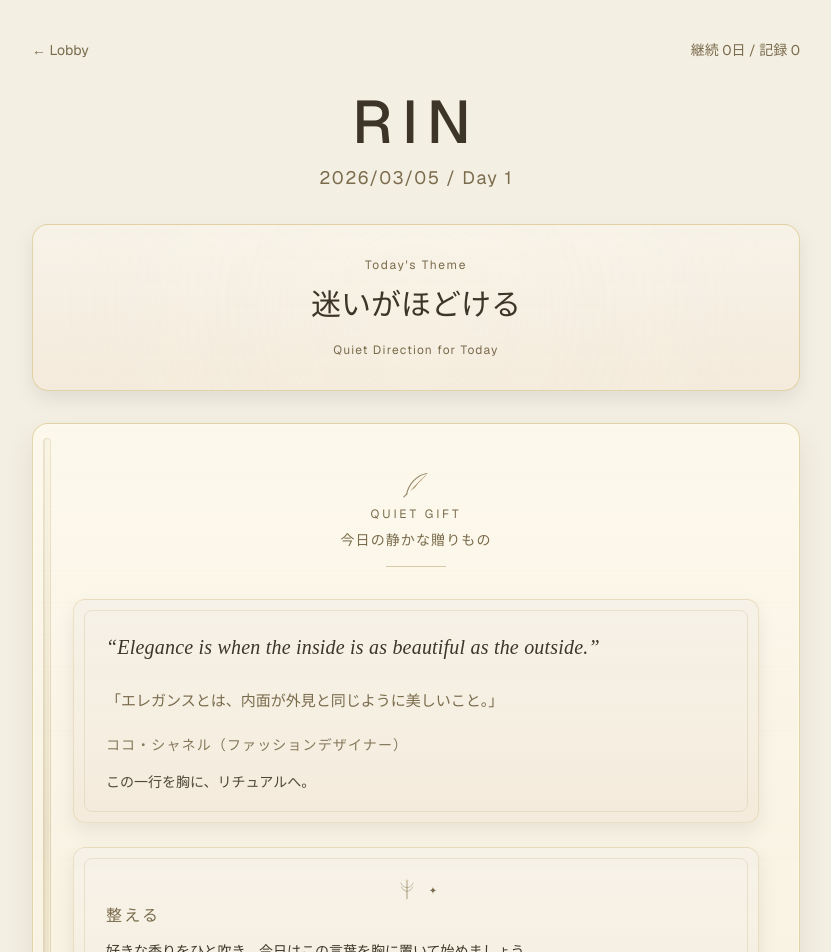
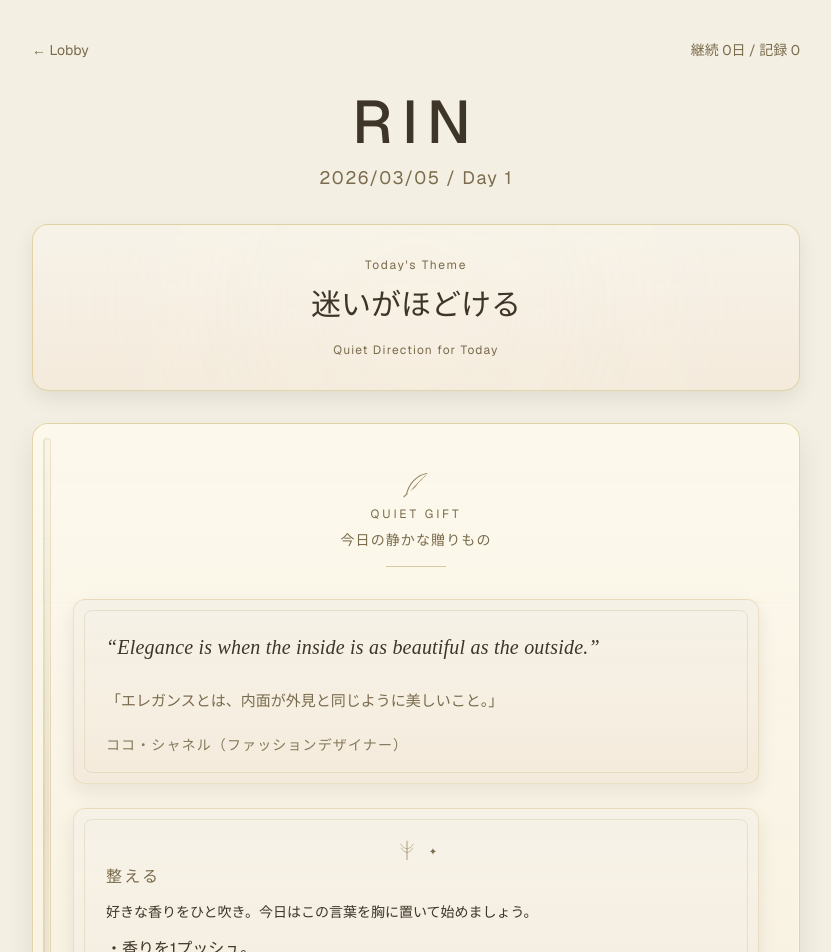
Before and after one commit to naturalpeopleinfo-blip/rin, a Next.js app: page /ritual in a window 1280 px wide. Shown: the top 952 px of the page, without its empty margins (224-1055 px from the left). Built offline with nearby package versions, Linux system fonts and the light colour scheme.

Commit message:
Fix missing dependency + build

```diff
--- /dev/null
+++ b/app/components/HourglassProgress.tsx
@@ -0,0 +1,42 @@
+"use client";
+
+type HourglassProgressProps = {
+  progress: number;
+  size?: number;
+};
+
+function clamp(value: number, min: number, max: number): number {
+  return Math.min(max, Math.max(min, value));
+}
+
+export default function HourglassProgress({ progress, size = 132 }: HourglassProgressProps) {
+  const ratio = clamp(progress, 0, 1);
+  const percent = Math.round(ratio * 100);
+  const height = Math.max(96, size);
+  const width = Math.round(height * 0.36);
+
+  return (
+    <div
+      role="progressbar"
+      aria-label="Progress"
+      aria-valuemin={0}
+      aria-valuemax={100}
+      aria-valuenow={percent}
+      className="rin-hourglass-progress"
+    >
+      <span className="sr-only">{percent}%</span>
+      <div
+        className="rin-hourglass-progress-capsule"
+        style={{ width: `${width}px`, height: `${height}px` }}
+      >
+        <div className="rin-hourglass-progress-track">
+          <div className="rin-hourglass-progress-fill" style={{ height: `${ratio * 100}%` }}>
+            <span aria-hidden className="rin-hourglass-progress-noise" />
+            <span aria-hidden className="rin-hourglass-progress-shimmer" />
+          </div>
+        </div>
+        <span aria-hidden className="rin-hourglass-progress-highlight" />
+      </div>
+    </div>
+  );
+}
--- a/app/globals.css
+++ b/app/globals.css
@@ -574,31 +574,180 @@ body {
   animation: rin-hourglass-flow 3.2s ease-in-out infinite;
 }
 
+@keyframes rin-hourglass-fill-float {
+  0% {
+    transform: translateY(0);
+  }
+  50% {
+    transform: translateY(-1px);
+  }
+  100% {
+    transform: translateY(0);
+  }
+}
+
+@keyframes rin-hourglass-fill-shimmer {
+  0% {
+    transform: translateX(-115%);
+    opacity: 0;
+  }
+  22% {
+    opacity: 0.22;
+  }
+  60% {
+    opacity: 0.08;
+  }
+  100% {
+    transform: translateX(150%);
+    opacity: 0;
+  }
+}
+
+@keyframes rin-hourglass-noise-drift {
+  0% {
+    background-position: 0 0, 1px 2px;
+  }
+  50% {
+    background-position: 2px 1px, -1px 3px;
+  }
+  100% {
+    background-position: 3px 2px, 0 4px;
+  }
+}
+
+@keyframes rin-hourglass-fill-breathe {
+  0% {
+    opacity: 0.96;
+    filter: brightness(0.99);
+  }
+  50% {
+    opacity: 1;
+    filter: brightness(1);
+  }
+  100% {
+    opacity: 0.97;
+    filter: brightness(0.995);
+  }
+}
+
+.rin-hourglass-progress {
+  display: inline-flex;
+  justify-content: center;
+}
+
+.rin-hourglass-progress-capsule {
+  position: relative;
+  overflow: hidden;
+  border-radius: 999px;
+  border: 1px solid rgba(206, 179, 118, 0.54);
+  background:
+    linear-gradient(180deg, rgba(255, 253, 246, 0.82) 0%, rgba(247, 240, 221, 0.78) 100%);
+  box-shadow:
+    inset 0 0 0 1px rgba(255, 251, 238, 0.52),
+    0 9px 18px rgba(61, 53, 39, 0.1);
+}
+
+.rin-hourglass-progress-track {
+  position: absolute;
+  inset: 6px;
+  overflow: hidden;
+  border-radius: inherit;
+  background:
+    linear-gradient(180deg, rgba(255, 252, 245, 0.56) 0%, rgba(255, 248, 231, 0.2) 100%);
+}
+
+.rin-hourglass-progress-fill {
+  position: absolute;
+  right: 0;
+  bottom: 0;
+  left: 0;
+  min-height: 2px;
+  overflow: hidden;
+  border-radius: inherit;
+  background:
+    linear-gradient(
+      180deg,
+      rgba(247, 234, 196, 0.62) 0%,
+      rgba(235, 211, 152, 0.78) 45%,
+      rgba(223, 190, 122, 0.82) 100%
+    );
+  box-shadow:
+    inset 0 1px 0 rgba(255, 250, 239, 0.4),
+    0 -1px 8px rgba(212, 190, 125, 0.18);
+  transition: height 500ms cubic-bezier(0.22, 1, 0.36, 1);
+  animation:
+    rin-hourglass-fill-float 5.6s ease-in-out infinite,
+    rin-hourglass-fill-breathe 8s ease-in-out infinite;
+}
+
+.rin-hourglass-progress-noise {
+  position: absolute;
+  inset: 0;
+  background-image:
+    radial-gradient(rgba(255, 252, 242, 0.18) 0.8px, transparent 0.9px),
+    radial-gradient(rgba(196, 161, 92, 0.08) 0.9px, transparent 1px);
+  background-size: 4px 4px, 7px 7px;
+  background-position: 0 0, 1px 2px;
+  opacity: 0.44;
+  pointer-events: none;
+  animation: rin-hourglass-noise-drift 16s ease-in-out infinite alternate;
+}
+
+.rin-hourglass-progress-shimmer {
+  position: absolute;
+  top: -8%;
+  bottom: -8%;
+  width: 42%;
+  background: linear-gradient(
+    90deg,
+    rgba(255, 255, 255, 0) 0%,
+    rgba(255, 250, 236, 0.32) 50%,
+    rgba(255, 255, 255, 0) 100%
+  );
+  pointer-events: none;
+  animation: rin-hourglass-fill-shimmer 8.5s linear infinite;
+}
+
+.rin-hourglass-progress-highlight {
+  position: absolute;
+  top: 8px;
+  bottom: 8px;
+  left: 22%;
+  width: 1px;
+  background: linear-gradient(
+    180deg,
+    rgba(255, 255, 255, 0.48) 0%,
+    rgba(255, 255, 255, 0.08) 100%
+  );
+  opacity: 0.7;
+  pointer-events: none;
+}
+
 @keyframes rin-countdown-pop {
   0% {
     opacity: 0;
-    transform: translateY(6px) scale(0.98);
-    filter: blur(1.8px);
+    transform: translateY(6px);
+    filter: blur(2.2px);
   }
-  25% {
+  30% {
     opacity: 1;
-    transform: translateY(-1px) scale(1.02);
-    filter: blur(0.2px);
+    transform: translateY(0);
+    filter: blur(0.4px);
   }
-  72% {
-    opacity: 0.92;
-    transform: translateY(0) scale(1);
+  62% {
+    opacity: 0.98;
+    transform: translateY(0);
     filter: blur(0);
   }
   100% {
     opacity: 0;
-    transform: translateY(-2px) scale(1);
-    filter: blur(1.2px);
+    transform: translateY(-1px);
+    filter: blur(1.4px);
   }
 }
 
 .rin-countdown-pop {
-  animation: rin-countdown-pop 820ms cubic-bezier(0.16, 1, 0.3, 1) forwards;
+  animation: rin-countdown-pop 1400ms cubic-bezier(0.22, 1, 0.36, 1) forwards;
 }
 
 @keyframes rin-timer-settle {
@@ -656,6 +805,12 @@ body {
     animation: none;
   }
 
+  .rin-hourglass-progress-fill,
+  .rin-hourglass-progress-shimmer,
+  .rin-hourglass-progress-noise {
+    animation: none;
+  }
+
   .rin-countdown-pop {
     animation: none;
     opacity: 1;
--- a/app/onboarding/page.tsx
+++ b/app/onboarding/page.tsx
@@ -1,11 +1,19 @@
 "use client";
 
-import { useEffect } from "react";
+import { Suspense, useEffect } from "react";
 import { useRouter, useSearchParams } from "next/navigation";
 import OnboardingFlow from "@/app/components/OnboardingFlow";
 import { clearOnboarded, isOnboarded } from "@/lib/onboarding";
 
 export default function OnboardingPage() {
+  return (
+    <Suspense fallback={<OnboardingFlow />}>
+      <OnboardingPageContent />
+    </Suspense>
+  );
+}
+
+function OnboardingPageContent() {
   const router = useRouter();
   const searchParams = useSearchParams();
   const resetRequested = searchParams.get("reset") === "1";
--- a/app/ritual/page.tsx
+++ b/app/ritual/page.tsx
@@ -9,6 +9,7 @@ import { incrementDay, loadDay } from "@/lib/day";
 import { loadProgress, saveProgress, type Progress } from "@/lib/progress";
 import { useSpotlight } from "@/lib/useSpotlight";
 import RinSealCard from "@/app/components/RinSealCard";
+import HourglassProgress from "@/app/components/HourglassProgress";
 
 const STEP_DURATIONS = [20, 30, 30, 60, 40] as const;
 const TOTAL_SECONDS = STEP_DURATIONS.reduce((sum, value) => sum + value, 0);
@@ -146,8 +147,6 @@ export default function RitualPage() {
     STEP_DURATIONS[currentStepIndex] - currentStepElapsed,
   );
   const ritualProgressRatio = Math.min(1, Math.max(0, elapsed / TOTAL_SECONDS));
-  const topChamberPercent = (1 - ritualProgressRatio) * 100;
-  const bottomChamberPercent = ritualProgressRatio * 100;
   const sessionLabel = paused ? "Paused" : running ? "In ritual" : "Ready";
   const isDoneEnabled = timer === 0 && !doneToday;
   const currentStep = STEPS[currentStepIndex];
@@ -302,7 +301,7 @@ export default function RitualPage() {
         }
         return prev - 1;
       });
-    }, 760);
+    }, 1400);
   };
 
   const handleComplete = () => {
@@ -481,9 +480,6 @@ export default function RitualPage() {
               <p className="mt-5 text-xs tracking-[0.08em] text-[var(--rin-muted)]/90 md:text-sm">
                 ココ・シャネル（ファッションデザイナー）
               </p>
-              <p className="mt-4 text-sm leading-relaxed text-[var(--rin-text)]/90">
-                この一行を胸に、リチュアルへ。
-              </p>
             </blockquote>
 
             <div className="card-page mt-6 rounded-xl border border-[var(--rin-gold)]/35 bg-white/26 px-6 py-7 md:px-8">
@@ -593,21 +589,7 @@ export default function RitualPage() {
                     {paused && !controlsLocked ? "Paused" : "今から3分。“私”に戻る。"}
                   </p>
                   <div className="mt-6 flex justify-center" data-resettable>
-                    <div className="rin-hourglass-pill">
-                      <div className="rin-hourglass-chamber rin-hourglass-top">
-                        <div
-                          className={`rin-hourglass-liquid ${running ? "rin-hourglass-flow" : ""}`}
-                          style={{ height: `${topChamberPercent}%` }}
-                        />
-                      </div>
-                      <div className="rin-hourglass-neck" />
-                      <div className="rin-hourglass-chamber rin-hourglass-bottom">
-                        <div
-                          className={`rin-hourglass-liquid ${running ? "rin-hourglass-flow" : ""}`}
-                          style={{ height: `${bottomChamberPercent}%` }}
-                        />
-                      </div>
-                    </div>
+                    <HourglassProgress progress={ritualProgressRatio} />
                   </div>
                   <div className="mt-7 flex justify-center gap-3">
                     <button
```
